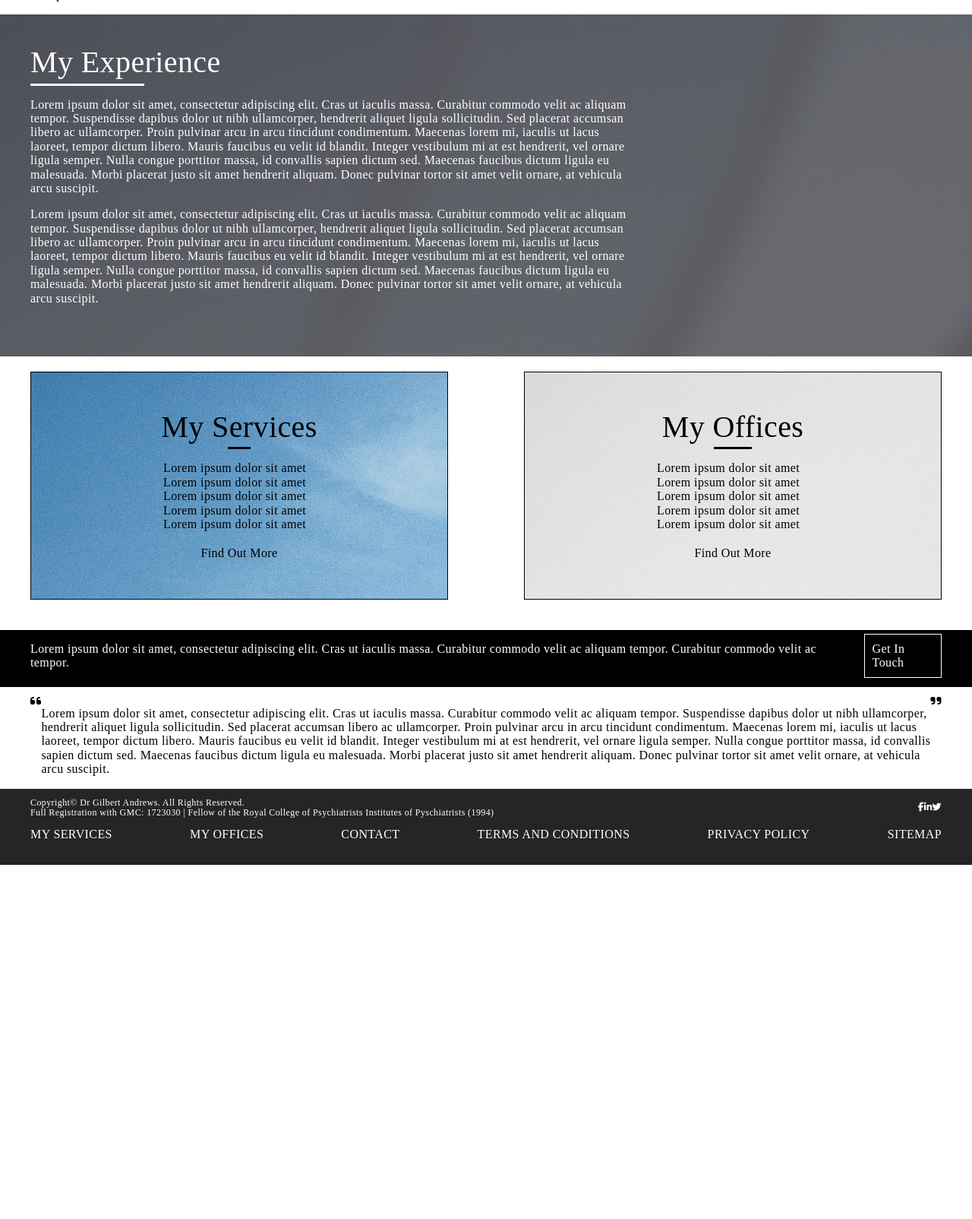
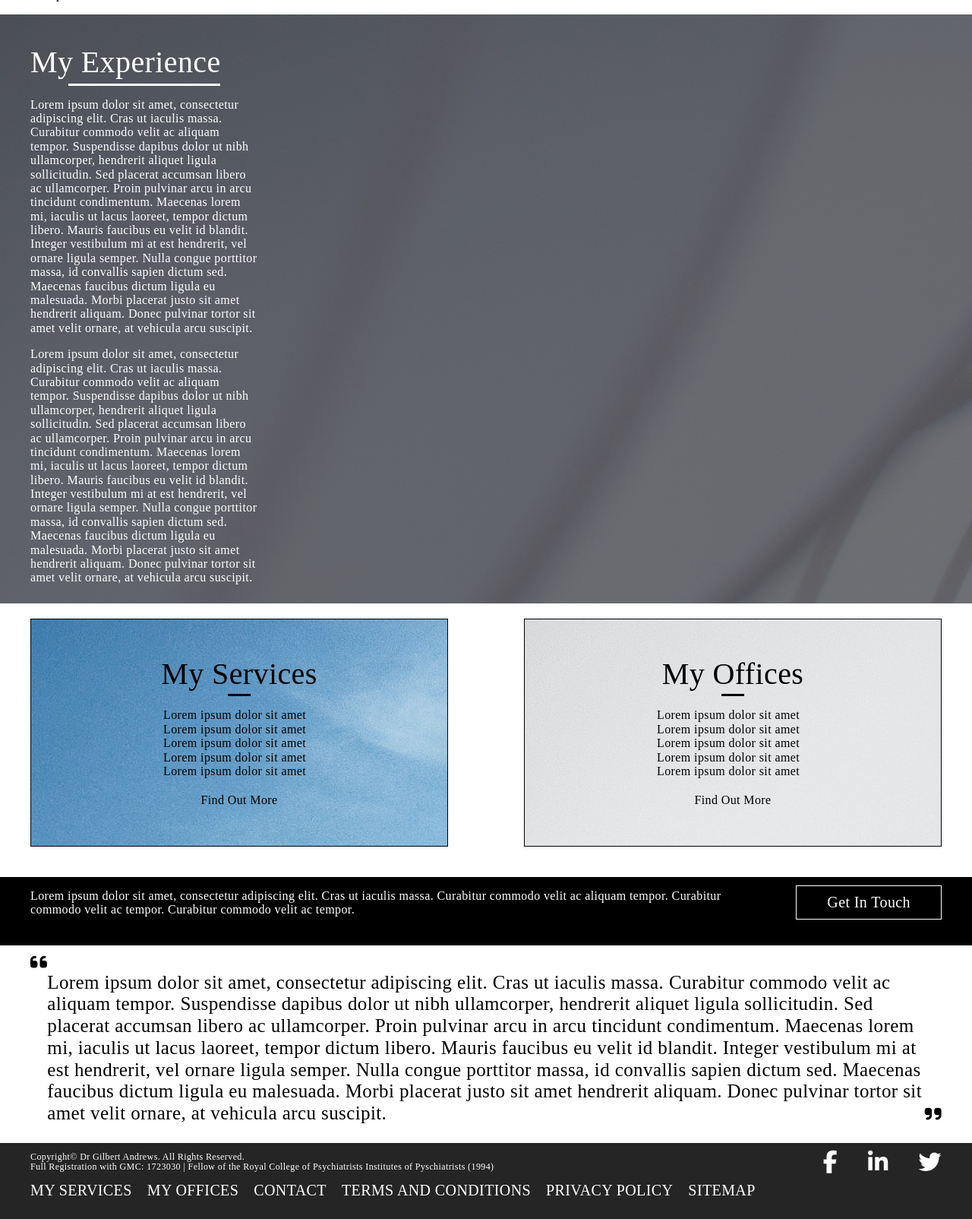
Before and after one commit to StewartHitchcock/pairs-project, a PHP site: page / in a window 1280 px wide. Shown: the part 1359-2963 px from the top of the page at 76% size. Before the commit the page ends 2497 px from the top, so only its background shows below. Run offline with PHP 8.4, Linux system fonts and the light colour scheme; some libraries are stand-ins or nearby versions.

Commit message:
Bottom of homepage done

```diff
--- a/all-pages/content.php
+++ b/all-pages/content.php
@@ -43,13 +43,14 @@
 </div>
 <div class = "cntct-sec-bckgrnd">
     <div class = "cntct-sec media">
-        <p>Lorem ipsum dolor sit amet, consectetur adipiscing elit. Cras ut iaculis massa. Curabitur commodo velit ac aliquam tempor. Curabitur commodo velit ac tempor. </p>
+        <p>Lorem ipsum dolor sit amet, consectetur adipiscing elit. Cras ut iaculis massa. Curabitur commodo velit ac aliquam tempor. Curabitur commodo velit ac tempor. Curabitur commodo velit ac tempor. </p>
         <a href="">Get In Touch</a>
     </div>
 </div>
-
-<div class = "testimonial media">
-    <i class="fas fa-quote-left"></i>
-    <p>Lorem ipsum dolor sit amet, consectetur adipiscing elit. Cras ut iaculis massa. Curabitur commodo velit ac aliquam tempor. Suspendisse dapibus dolor ut nibh ullamcorper, hendrerit aliquet ligula sollicitudin. Sed placerat accumsan libero ac ullamcorper. Proin pulvinar arcu in arcu tincidunt condimentum. Maecenas lorem mi, iaculis ut lacus laoreet, tempor dictum libero. Mauris faucibus eu velit id blandit. Integer vestibulum mi at est hendrerit, vel ornare ligula semper. Nulla congue porttitor massa, id convallis sapien dictum sed. Maecenas faucibus dictum ligula eu malesuada. Morbi placerat justo sit amet hendrerit aliquam. Donec pulvinar tortor sit amet velit ornare, at vehicula arcu suscipit. </p>
-    <i class="fas fa-quote-right"></i>
+<div class = "testimonial-bckgrnd">
+    <div class = "testimonial media">
+        <i class="fas fa-quote-left"></i>
+        <p>Lorem ipsum dolor sit amet, consectetur adipiscing elit. Cras ut iaculis massa. Curabitur commodo velit ac aliquam tempor. Suspendisse dapibus dolor ut nibh ullamcorper, hendrerit aliquet ligula sollicitudin. Sed placerat accumsan libero ac ullamcorper. Proin pulvinar arcu in arcu tincidunt condimentum. Maecenas lorem mi, iaculis ut lacus laoreet, tempor dictum libero. Mauris faucibus eu velit id blandit. Integer vestibulum mi at est hendrerit, vel ornare ligula semper. Nulla congue porttitor massa, id convallis sapien dictum sed. Maecenas faucibus dictum ligula eu malesuada. Morbi placerat justo sit amet hendrerit aliquam. Donec pulvinar tortor sit amet velit ornare, at vehicula arcu suscipit. </p>
+        <i class="fas fa-quote-right"></i>
+    </div>
 </div>
--- a/css/style.css
+++ b/css/style.css
@@ -528,38 +528,6 @@ a {
   text-decoration: none;
 }
 
-.ftr-cnt-top {
-  display: flex;
-  flex-direction: row;
-  width: 768px;
-  margin: auto;
-  justify-content: space-between;
-  align-items: center;
-  color: white;
-  font-size: 12px;
-}
-.ftr-cnt-top a {
-  color: white;
-}
-
-.ftr-cnt-btm {
-  display: flex;
-  flex-direction: row;
-  width: 768px;
-  margin: auto;
-  justify-content: space-between;
-  align-items: center;
-  color: white;
-  text-transform: uppercase;
-}
-.ftr-cnt-btm a {
-  color: white;
-  text-decoration: none;
-}
-.ftr-cnt-btm a:hover {
-  text-decoration: underline;
-}
-
 .ctn-main {
   display: flex;
   flex-direction: row;
@@ -571,7 +539,7 @@ a {
 }
 
 .ctn-sec-bckgrnd {
-  height: 450px;
+  height: 775px;
   background-image: linear-gradient(rgba(0, 0, 0, 0.5), rgba(0, 0, 0, 0.5)), url("../imgs/Exp-background.jpg");
   margin-bottom: 20px;
 }
@@ -580,18 +548,22 @@ a {
   display: flex;
   align-items: center;
   color: white;
+  margin: auto auto;
 }
 .ctn-sec h3 {
   font-size: 40px;
   margin-bottom: 5px;
 }
 .ctn-sec .span-exp {
-  width: 150px;
+  width: 200px;
   height: 3px;
   background-color: white;
+  margin: auto;
 }
 .ctn-sec .exp-div {
-  width: 800px;
+  width: 300px;
+  justify-content: center;
+  align-items: center;
 }
 
 .cntct-main {
@@ -599,6 +571,13 @@ a {
   flex-direction: row;
   justify-content: space-between;
   margin-bottom: 10px;
+}
+@media screen and (max-width: 768px) {
+  .cntct-main {
+    flex-direction: column;
+    justify-content: center;
+    align-items: center;
+  }
 }
 .cntct-main .card {
   display: flex;
@@ -610,7 +589,7 @@ a {
   height: 300px;
   margin-bottom: 40px;
 }
-@media screen and (min-width: 992px) {
+@media screen and (min-width: 768px) {
   .cntct-main .card {
     width: 450px;
   }
@@ -620,52 +599,60 @@ a {
     width: 550px;
   }
 }
-.cntct-main .services {
-  background-image: url("../imgs/srvc-background.jpg");
-}
-.cntct-main .services h4 {
+.cntct-main .card h4 {
   font-size: 40px;
   margin-top: 0px;
   margin-bottom: 3px;
 }
-.cntct-main .services .span-cntct {
+.cntct-main .card .span-cntct {
   width: 30px;
   height: 3px;
   background-color: black;
 }
-.cntct-main .services p {
+.cntct-main .card p {
   width: 200px;
   margin-bottom: 20px;
+}
+.cntct-main .services {
+  background-image: url("../imgs/srvc-background.jpg");
+}
+@media screen and (min-width: 768px) {
+  .cntct-main .services {
+    margin-right: 10px;
+  }
 }
 .cntct-main .offices {
   background-image: url("../imgs/offices-background.jpg");
 }
-.cntct-main .offices h4 {
-  font-size: 40px;
-  margin-top: 0px;
-  margin-bottom: 3px;
-}
-.cntct-main .offices .span-cntct {
-  width: 50px;
-  height: 3px;
-  background-color: black;
-}
-.cntct-main .offices p {
-  width: 200px;
-  margin-bottom: 20px;
+@media screen and (min-width: 768px) {
+  .cntct-main .offices {
+    margin-left: 10px;
+  }
 }
 
 .cntct-sec-bckgrnd {
   width: 100%;
   background-color: black;
-  height: 75px;
+  height: 175px;
   margin-bottom: 10px;
+}
+@media screen and (min-width: 768px) {
+  .cntct-sec-bckgrnd {
+    height: 90px;
+  }
 }
 
 .cntct-sec {
   display: flex;
-  flex-direction: row;
+  flex-direction: column;
   align-items: center;
+  width: 350px;
+  margin: auto;
+}
+@media screen and (min-width: 768px) {
+  .cntct-sec {
+    flex-direction: row;
+  }
 }
 .cntct-sec p {
   color: white;
@@ -674,12 +661,107 @@ a {
   border: white solid 1px;
   color: white;
   margin-left: 10px;
-  padding: 10px;
+  padding: 10px 30px;
+  font-size: 30px;
+  white-space: nowrap;
+}
+@media screen and (min-width: 768px) {
+  .cntct-sec a {
+    padding: 10px 40px;
+    font-size: 20px;
+    margin-left: 50px;
+  }
+}
+
+.testimonial-bckgrnd {
+  width: 100%;
+  background-color: #FFFFFF;
+  height: 350px;
+}
+@media screen and (min-width: 1260px) {
+  .testimonial-bckgrnd {
+    height: 250px;
+  }
 }
 
 .testimonial {
   display: flex;
   flex-direction: row;
+  width: 350px;
+  margin: auto;
+}
+@media screen and (min-width: 768px) {
+  .testimonial {
+    font-size: 25px;
+  }
+}
+
+.ftr-cnt-top {
+  display: flex;
+  flex-direction: row;
+  flex-wrap: wrap;
+  width: 300px;
+  margin: 0 auto 20px;
+  justify-content: space-between;
+  align-items: center;
+  color: white;
+  font-size: 12px;
+}
+@media screen and (min-width: 768px) {
+  .ftr-cnt-top {
+    flex-wrap: nowrap;
+  }
+}
+.ftr-cnt-top a {
+  color: white;
+  font-size: 15px;
+}
+
+.ftr-cnt-btm {
+  display: flex;
+  flex-direction: column;
+  flex-wrap: wrap;
+  width: 350px;
+  margin: auto;
+  justify-content: space-between;
+  align-items: center;
+  color: white;
+  text-transform: uppercase;
+}
+@media screen and (min-width: 768px) {
+  .ftr-cnt-btm {
+    flex-direction: row;
+    flex-wrap: nowrap;
+  }
+}
+@media screen and (min-width: 1260px) {
+  .ftr-cnt-btm {
+    justify-content: left;
+  }
+}
+.ftr-cnt-btm a {
+  color: white;
+  text-decoration: none;
+  margin-bottom: 10px;
+  font-size: 20px;
+}
+@media screen and (min-width: 768px) {
+  .ftr-cnt-btm a {
+    font-size: 15px;
+  }
+}
+@media screen and (min-width: 992px) {
+  .ftr-cnt-btm a {
+    font-size: 20px;
+  }
+}
+@media screen and (min-width: 1260px) {
+  .ftr-cnt-btm a {
+    margin-right: 20px;
+  }
+}
+.ftr-cnt-btm a:hover {
+  text-decoration: underline;
 }
 
 header {
@@ -689,9 +771,14 @@ header {
 }
 
 footer {
-  height: 100px;
+  height: 350px;
   background: linear-gradient(rgba(0, 0, 0, 0.5), rgba(0, 0, 0, 0.5)) black;
   opacity: 0.85;
+}
+@media screen and (min-width: 768px) {
+  footer {
+    height: 100px;
+  }
 }
 
 .burger-container {
@@ -733,6 +820,52 @@ footer {
   font-size: 18px;
 }
 
+.fa-twitter {
+  font-size: 30px;
+}
+@media screen and (min-width: 768px) {
+  .fa-twitter {
+    margin-left: 20px;
+  }
+}
+@media screen and (min-width: 992px) {
+  .fa-twitter {
+    margin-left: 40px;
+  }
+}
+
+.fa-linkedin-in {
+  font-size: 30px;
+}
+@media screen and (min-width: 768px) {
+  .fa-linkedin-in {
+    margin-left: 20px;
+  }
+}
+@media screen and (min-width: 992px) {
+  .fa-linkedin-in {
+    margin-left: 40px;
+  }
+}
+
+.fa-facebook-f {
+  font-size: 30px;
+}
+
+.fa-quote-right {
+  margin-top: 310px;
+}
+@media screen and (min-width: 992px) {
+  .fa-quote-right {
+    margin-top: 250px;
+  }
+}
+@media screen and (min-width: 1260px) {
+  .fa-quote-right {
+    margin-top: 200px;
+  }
+}
+
 .homepage-image {
   background: url("../../../imgs/thedoc.jpg") no-repeat;
   background-size: 100% 100%;
--- a/scss/partials/components/_icons.scss
+++ b/scss/partials/components/_icons.scss
@@ -5,3 +5,44 @@
 .fa-phone-alt {
     font-size: 18px;
 }
+
+.fa-twitter {
+    font-size: 30px;
+
+    @media screen and (min-width: $sml) {
+        margin-left: 20px;
+    }
+
+    @media screen and (min-width: $mid) {
+        margin-left: 40px;
+    }
+}
+
+.fa-linkedin-in {
+    font-size: 30px;
+
+    @media screen and (min-width: $sml) {
+        margin-left: 20px;
+    }
+
+    @media screen and (min-width: $mid) {
+        margin-left: 40px;
+    }
+
+}
+
+.fa-facebook-f{
+    font-size: 30px;
+}
+
+.fa-quote-right {
+    margin-top: 310px;
+
+    @media screen and (min-width: $mid) {
+        margin-top: 250px;
+    }
+
+    @media screen and (min-width: $scrn) {
+        margin-top: 200px;
+    }
+}
--- a/scss/partials/layout/_containers.scss
+++ b/scss/partials/layout/_containers.scss
@@ -71,44 +71,6 @@
         text-decoration: none;
     }
 }
-// Top section of the footer containing the social media and copyright info
-.ftr-cnt-top {
-    display: flex;
-    flex-direction: row;
-    width: 768px;
-    margin: auto;
-    justify-content: space-between;
-    align-items: center;
-    color: white;
-    font-size: 12px;
-
-    a {
-        color: white;
-    }
-}
-
-// Bottom section of the footer containing more navigation links
-
-.ftr-cnt-btm {
-    display: flex;
-    flex-direction: row;
-    width: 768px;
-    margin: auto;
-    justify-content: space-between;
-    align-items: center;
-    color: white;
-    text-transform: uppercase;
-
-
-    a {
-        color: white;
-        text-decoration: none;
-    }
-
-    a:hover {
-        text-decoration: underline;
-    }
-}
 
 // Philosophy container
 
@@ -126,7 +88,7 @@
 // Experience container
 
 .ctn-sec-bckgrnd {
-    height: 450px;
+    height: 775px;
     background-image: linear-gradient(rgba(0, 0, 0, 0.5),rgba(0, 0, 0, 0.5)), url("../imgs/Exp-background.jpg");
     margin-bottom: 20px;
 }
@@ -135,6 +97,7 @@
     display: flex;
     align-items: center;
     color: white;
+    margin: auto auto;
 
     h3 {
         font-size: 40px;
@@ -142,14 +105,19 @@
     }
 
     .span-exp {
-        width: 150px;
+        width: 200px;
         height: 3px;
         background-color: white;
+        margin: auto;
     }
 
     .exp-div{
-        width: 800px;
+        width: 300px;
+        justify-content: center;
+        align-items: center;
     }
+
+
 }
 
 // Contact primary
@@ -159,6 +127,12 @@
     flex-direction: row;
     justify-content: space-between;
     margin-bottom: 10px;
+
+    @media screen and (max-width: $sml) {
+        flex-direction: column;
+        justify-content: center;
+        align-items: center;
+    }
 
     .card{
         display: flex;
@@ -170,17 +144,13 @@
         height: 300px;
         margin-bottom: 40px;
 
-        @media screen and (min-width: 992px) {
+        @media screen and (min-width: $sml) {
             width: 450px;
         }
 
-        @media screen and (min-width: 1260px) {
+        @media screen and (min-width: $scrn) {
             width: 550px;
         }
-    }
-
-    .services {
-        background-image: url("../imgs/srvc-background.jpg");
 
         h4 {
             font-size: 40px;
@@ -200,25 +170,19 @@
         }
     }
 
+    .services {
+        background-image: url("../imgs/srvc-background.jpg");
+
+        @media screen and (min-width: $sml) {
+            margin-right: 10px;
+        }
+    }
 
     .offices {
         background-image: url("../imgs/offices-background.jpg");
 
-        h4 {
-            font-size: 40px;
-            margin-top: 0px;
-            margin-bottom: 3px;
-        }
-
-        .span-cntct {
-            width: 50px;
-            height: 3px;
-            background-color: black;
-        }
-
-        p{
-            width: 200px;
-            margin-bottom: 20px;
+        @media screen and (min-width: $sml) {
+            margin-left: 10px;
         }
     }
 }
@@ -228,14 +192,25 @@
 .cntct-sec-bckgrnd {
     width: 100%;
     background-color: black;
-    height: 75px;
+    height: 175px;
     margin-bottom: 10px;
+
+    @media screen and (min-width: $sml) {
+        height: 90px;
+    }
+
 }
 
 .cntct-sec {
     display: flex;
-    flex-direction: row;
+    flex-direction: column;
     align-items: center;
+    width: 350px;
+    margin: auto;
+
+    @media screen and (min-width: $sml) {
+        flex-direction: row;
+    }
 
     p {
         color: white;
@@ -245,14 +220,107 @@
         border: white solid 1px;
         color: white;
         margin-left: 10px;
-        padding: 10px;
+        padding: 10px 30px;
+        font-size: 30px;
+        white-space: nowrap;
 
+
+        @media screen and (min-width: $sml) {
+            padding: 10px 40px;
+            font-size: 20px;
+            margin-left: 50px;
+        }
     }
 }
 
 //testimonial section
 
+
+.testimonial-bckgrnd {
+    width: 100%;
+    background-color: $white;
+    height: 350px;
+
+    @media screen and (min-width: $scrn) {
+        height: 250px;
+    }
+}
+
 .testimonial {
     display: flex;
     flex-direction: row;
+    width: 350px;
+    margin: auto;
+
+    @media screen and (min-width: $sml) {
+        font-size: 25px;
+    }
 }
+
+// Top section of the footer containing the social media and copyright info
+.ftr-cnt-top {
+    display: flex;
+    flex-direction: row;
+    flex-wrap: wrap;
+    width: 300px;
+    margin: 0 auto 20px;
+    justify-content: space-between;
+    align-items: center;
+    color: white;
+    font-size: 12px;
+
+    @media screen and (min-width: $sml) {
+        flex-wrap: nowrap;
+    }
+
+    a {
+        color: white;
+        font-size: 15px;
+    }
+}
+
+// Bottom section of the footer containing more navigation links
+
+.ftr-cnt-btm {
+    display: flex;
+    flex-direction: column;
+    flex-wrap: wrap;
+    width: 350px;
+    margin: auto;
+    justify-content: space-between;
+    align-items: center;
+    color: white;
+    text-transform: uppercase;
+
+    @media screen and (min-width: $sml) {
+        flex-direction: row;
+        flex-wrap: nowrap;
+    }
+    @media screen and (min-width: $scrn) {
+        justify-content: left;
+    }
+
+
+    a {
+        color: white;
+        text-decoration: none;
+        margin-bottom: 10px;
+        font-size: 20px;
+
+        @media screen and (min-width: $sml) {
+            font-size: 15px;
+        }
+
+        @media screen and (min-width: $mid) {
+            font-size: 20px;
+        }
+
+        @media screen and (min-width: $scrn) {
+            margin-right: 20px;
+        }
+    }
+
+    a:hover {
+        text-decoration: underline;
+    }
+}
--- a/scss/partials/layout/_footer.scss
+++ b/scss/partials/layout/_footer.scss
@@ -1,5 +1,11 @@
 footer {
-    height: 100px;
+    height: 350px;
     background: linear-gradient(rgba(0, 0, 0, 0.5),rgba(0, 0, 0, 0.5)) black;
     opacity: 0.85;
+
+    @media screen and (min-width: $sml) {
+        height: 100px;
+    }
+
+
 }
--- a/scss/partials/utilities/_media-queries.scss
+++ b/scss/partials/utilities/_media-queries.scss
@@ -1,17 +1,17 @@
-@media screen and (min-width: 768px) {
+@media screen and (min-width: $sml) {
 .media {
     width: 750px;
     margin: auto auto;
     }
 }
 
-@media screen and (min-width: 992px) {
+@media screen and (min-width: $mid) {
     .media {
         width: 970px;
         }
 }
 
-@media screen and (min-width: 1260px) {
+@media screen and (min-width: $scrn) {
     .media {
         width: 1200px;
         }
--- a/scss/partials/utilities/_variables.scss
+++ b/scss/partials/utilities/_variables.scss
@@ -1,7 +1,9 @@
 
 // BreakPoints ---------------/
 
-
+$sml: 768px;
+$mid: 992px;
+$scrn: 1260px;
 
 // Colours ------------------/
 
```
Also changed, not shown: 1 other file.
